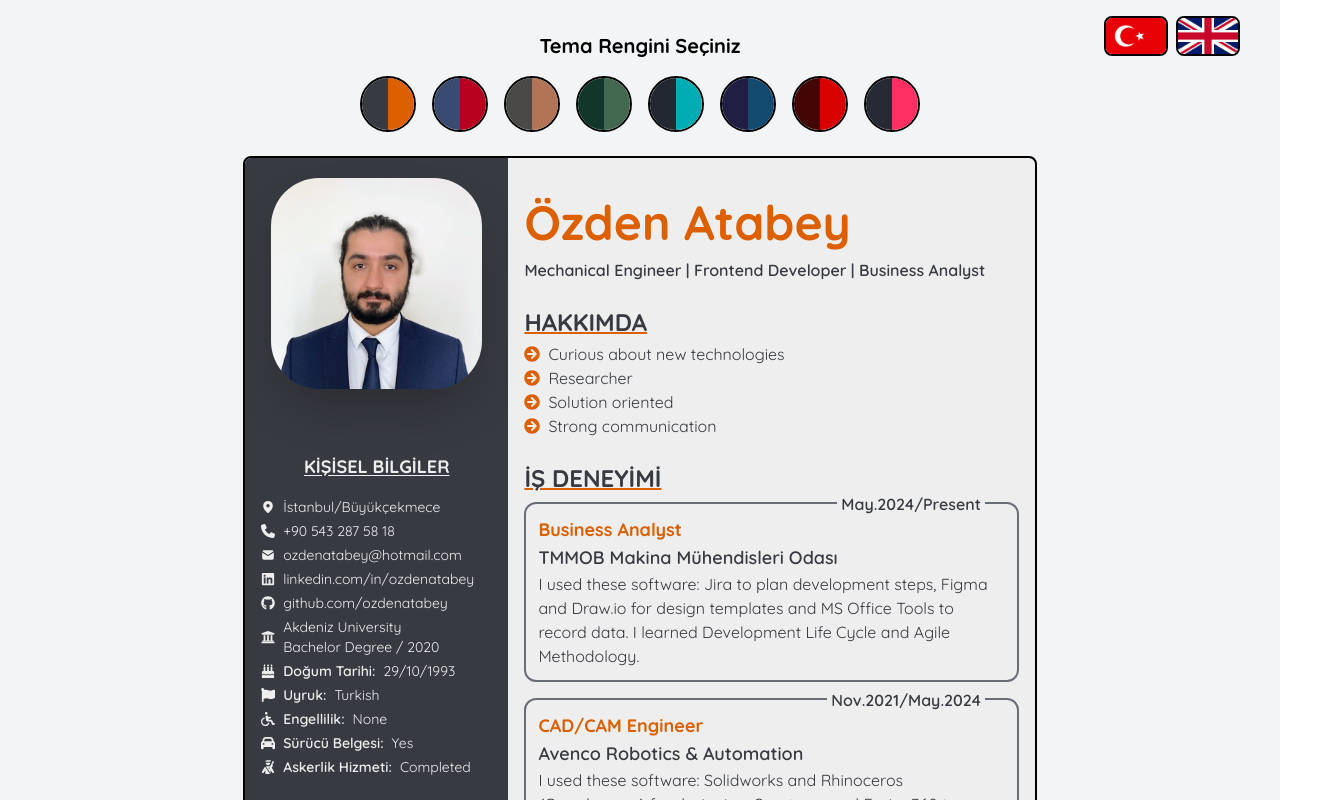
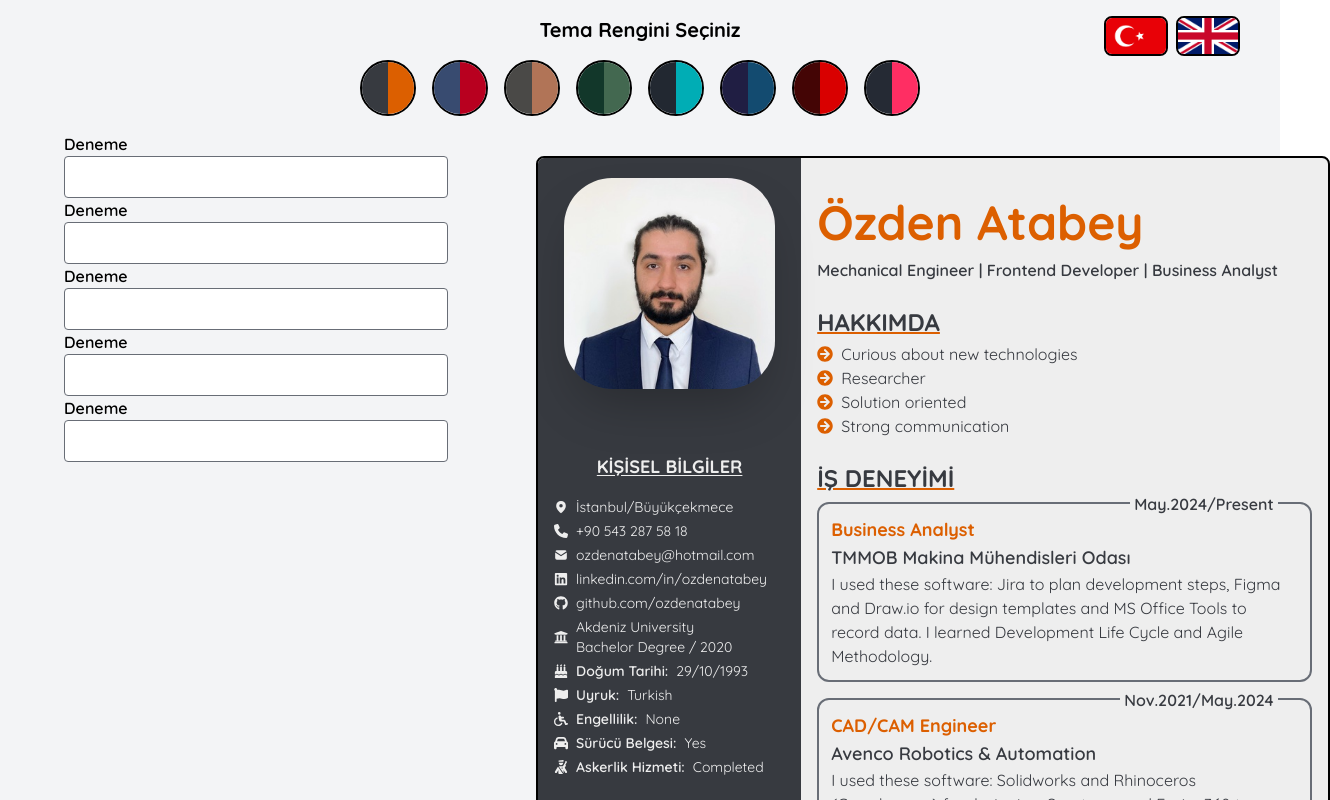
Before and after one commit to ozdenatabey/cv-builder, a React (Vite) app: page / in a window 1280 px wide. Shown: the top 800 px of the page, 1330 px wide, since content can reach past the window. Built offline with nearby package versions, Linux system fonts and the light colour scheme.

Commit message:
page divided twice, left side is input form, right side is preview

```diff
--- a/src/App.jsx
+++ b/src/App.jsx
@@ -6,6 +6,7 @@ import SideMenu from "./component/SideMenu";
 import { useEffect, useRef, useState } from "react";
 import ColorPicker from "./component/ColorPicker";
 import LanguageSelect from "./component/LanguageSelect";
+import Form from "./component/Form";
 
 function App() {
   // DİL SEÇİMİ
@@ -34,13 +35,20 @@ function App() {
     }
   }, [pageCount]);
   return (
-    <>
+    <body className="bg-gray-100">
       <div className="absolute right-10 top-4">
         <LanguageSelect onClick={handleLanguageSelect} />
       </div>
-      <div className="grid place-items-center bg-gray-100 pt-8">
+      <div className="grid place-content-center">
         <ColorPicker onThemeSelect={handleThemeSelect} language={language} />
-        <main
+      </div>
+      <main className=" flex justify-between">
+        <section id="leftSide" className="w-2/5">
+          <Form theme={selectedTheme} language={language} />
+        </section>
+        <section id="rightSide" className="w-3/5">
+          <div className="grid place-items-center">
+            <div
               id="page1"
               className={`bg-${selectedTheme}-base m-6 h-[297mm] w-[210mm] border-2 border-black rounded-lg overflow-hidden`}
             >
@@ -54,21 +62,23 @@ function App() {
                   <Experience theme={selectedTheme} language={language} />
                 </div>
               </div>
-        </main>
+            </div>
             {pageCount === 2 && (
-          <main
+              <div
                 id="page2"
-            className={`bg-${selectedTheme}-primary mb-6 h-[297mm] w-[210mm] grid place-items-center`}
+                className={`bg-${selectedTheme}-primary mb-6 h-[297mm] w-[210mm] grid place-items-center border-2 border-black rounded-lg overflow-hidden`}
               >
                 <div
                   className={`bg-${selectedTheme}-base w-[200mm] h-[287mm] rounded-lg`}
                 >
                   <References />
                 </div>
-          </main>
+              </div>
             )}
           </div>
-    </>
+        </section>
+      </main>
+    </body>
   );
 }
 
--- a/src/component/ColorPicker.jsx
+++ b/src/component/ColorPicker.jsx
@@ -10,12 +10,14 @@ function ColorPicker({ onThemeSelect, language }) {
   return (
     <>
       {language === "en" && (
-        <p className="text-xl font-bold">Pick Color Theme</p>
+        <p className="text-xl font-bold text-center mt-4">Pick Color Theme</p>
       )}
       {language === "tr" && (
-        <p className="text-xl font-bold">Tema Rengini Seçiniz</p>
+        <p className="text-xl font-bold text-center mt-4">
+          Tema Rengini Seçiniz
+        </p>
       )}
-      <div className="flex space-x-4 mt-4">
+      <div className="flex space-x-4 my-4">
         {colors.map((color) => (
           <div key={color.id}>
             <div
--- /dev/null
+++ b/src/component/Form.jsx
@@ -0,0 +1,33 @@
+function Form({ theme, language }) {
+  return (
+    <form action="" className="w-3/4 mx-auto">
+      <label className="font-semibold">Deneme</label>
+      <input
+        type="text"
+        className={`w-full border border-${theme}-border rounded p-2`}
+      />
+      <label className="font-semibold">Deneme</label>
+      <input
+        type="text"
+        className={`w-full border border-${theme}-border rounded p-2`}
+      />
+      <label className="font-semibold">Deneme</label>
+      <input
+        type="text"
+        className={`w-full border border-${theme}-border rounded p-2`}
+      />
+      <label className="font-semibold">Deneme</label>
+      <input
+        type="text"
+        className={`w-full border border-${theme}-border rounded p-2`}
+      />
+      <label className="font-semibold">Deneme</label>
+      <input
+        type="text"
+        className={`w-full border border-${theme}-border rounded p-2`}
+      />
+    </form>
+  );
+}
+
+export default Form;
```
Lines whose indentation alone changed are shown as unchanged.
